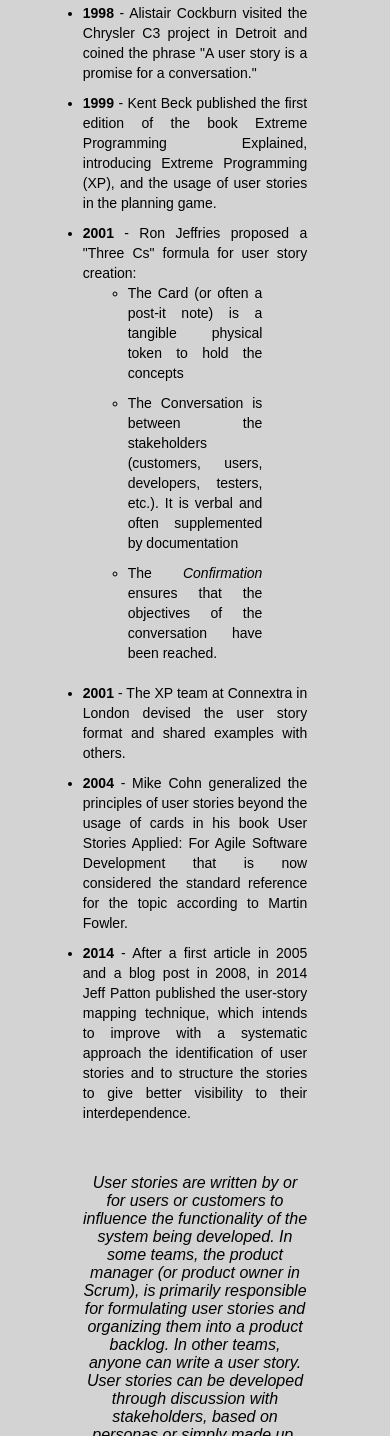
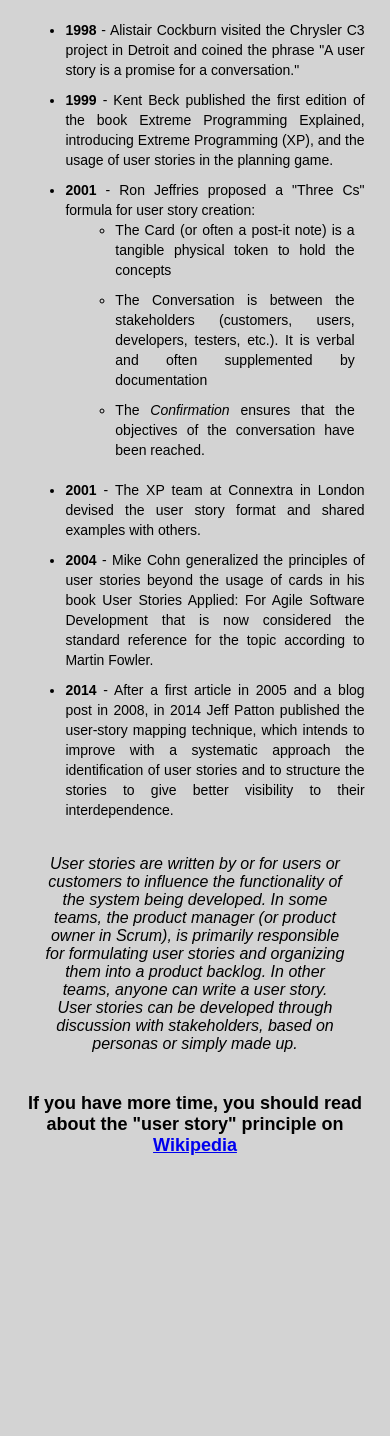
Before and after one commit to JanPschwietzer/user-story-history, a plain HTML site: page index.html in a window 390 px wide. Shown: the part 564-2000 px from the top of the page. After the commit the page ends 1744 px from the top, so only its background shows below. Drawn offline with Linux system fonts and the light colour scheme.

Commit message:
Made the website more responsive

```diff
--- a/index.html
+++ b/index.html
@@ -21,7 +21,7 @@
                 <li><strong>1998</strong> - Alistair Cockburn visited the Chrysler C3 project in Detroit and coined the phrase "A user story is a promise for a conversation."</li>
                 <li><strong>1999</strong> - Kent Beck published the first edition of the book Extreme Programming Explained, introducing Extreme Programming (XP), and the usage of user stories in the planning game.</li>
                 <li><strong>2001</strong> - Ron Jeffries proposed a "Three Cs" formula for user story creation:
-                <ul>
+                <ul id="shorter">
                     <li>The Card (or often a post-it note) is a tangible physical token to hold the concepts</li>
                     <li>The Conversation is between the stakeholders (customers, users, developers, testers, etc.). It is verbal and often supplemented by documentation</li>
                     <li>The <i>Confirmation</i> ensures that the objectives of the conversation have been reached.</li>
--- a/style.css
+++ b/style.css
@@ -13,6 +13,9 @@ header{
 figure{
     background-color: white;
     padding: 10px;
+    margin: auto;
+    width: 900px;
+    max-width: 90%;
 }
 img{
     width: 623px;
@@ -25,7 +28,9 @@ img{
 }
 ul{
     text-align: left;
-    padding: 0 20% 0 20%;
+    margin: auto;
+    width: 623px;
+    max-width: 80%;
     text-align: justify;
 }
 li{
@@ -33,8 +38,15 @@ li{
     font-size: 14px;
     line-height: 20px;
 }
+#shorter{
+    width: 580px;
+}
 #quote{
-    padding: 25px 20% 25px 20%;
+    padding-top: 25px;
+    padding-bottom: 25px;
+    margin: auto;
+    width: 623px;
+    max-width: 80%;
     font-style: italic;
 }
 h2{
```
